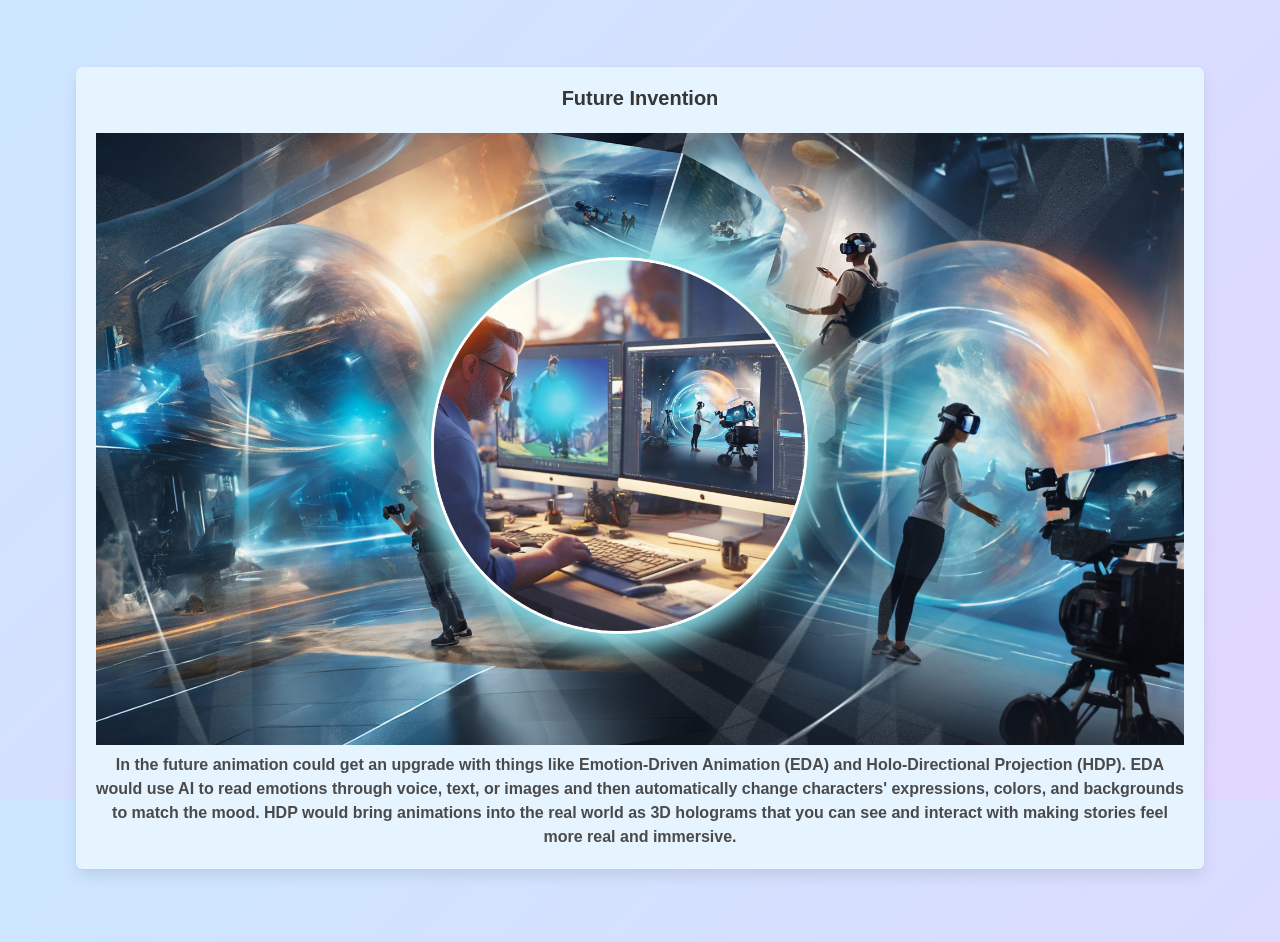
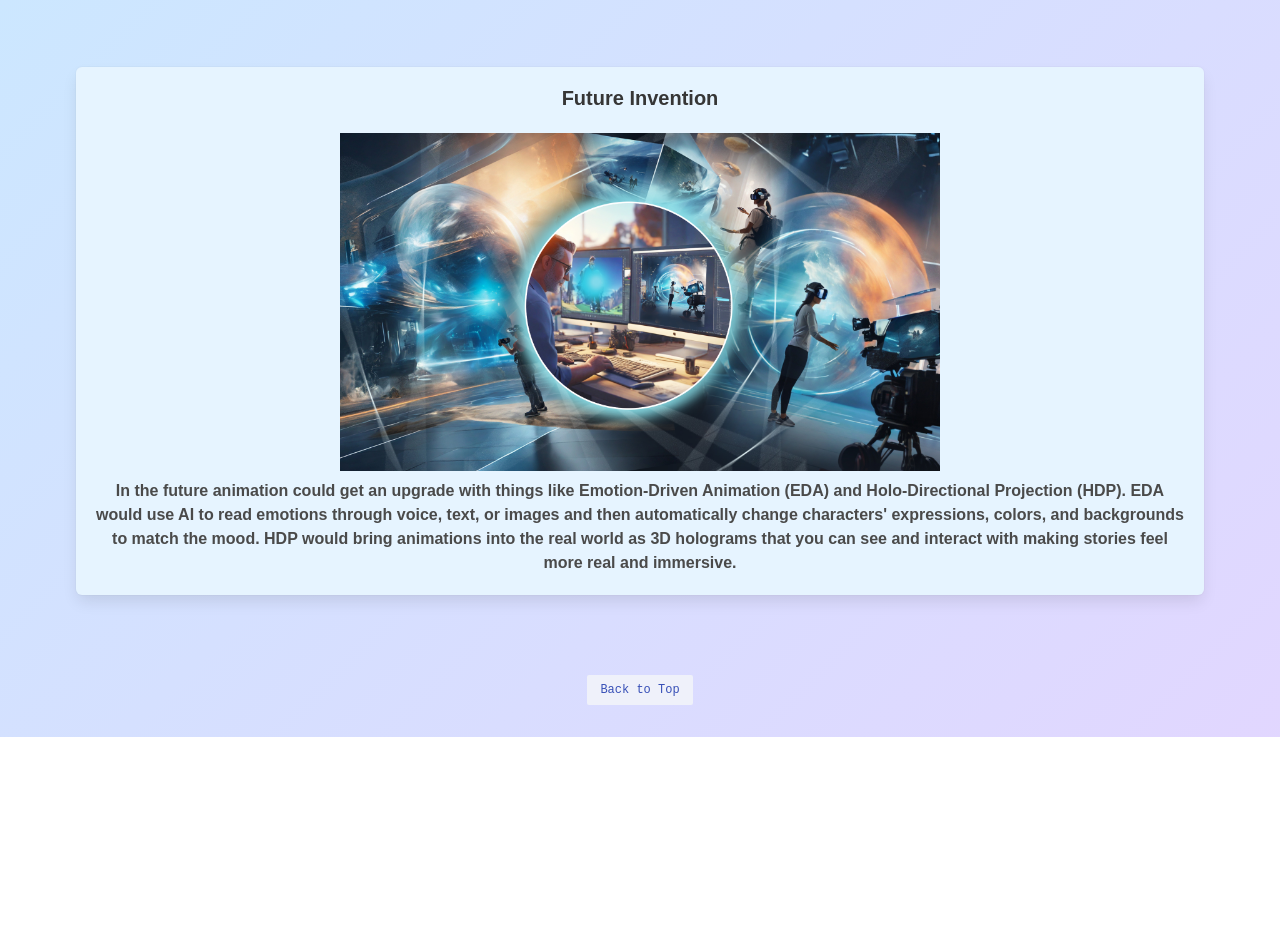
Before and after one commit to bekhruza2004/sep10-freedom-project, a plain HTML site: page index.html in a window 1280 px wide. Shown: the part 1600-2542 px from the top of the page. After the commit the page ends 2337 px from the top, so only its background shows below. Drawn offline with nearby package versions, Linux system fonts and the light colour scheme; a web font is replaced by a local one.

Commit message:
Sat, May 10, 2025, 5:03 PM -04:00

```diff
--- a/index.html
+++ b/index.html
@@ -114,7 +114,7 @@
     <div class="container">
       <div class="box">
         <h3 class="title is-5">Future Invention</h3>
-        <img src="future.jpg" alt="future">
+        <img class="small-img" src="future.jpg" alt="future">
         <p class="has-text-weight-bold mt-2">In the future animation could get an upgrade with things like Emotion-Driven Animation (EDA) and Holo-Directional Projection (HDP). EDA would use AI to read emotions through voice, text, or images and then automatically change characters' expressions, colors, and backgrounds to match the mood. HDP would bring animations into the real world as 3D holograms that you can see and interact with making stories feel more real and immersive.</p>
       </div>
     </div>
--- a/style.css
+++ b/style.css
@@ -113,3 +113,10 @@ h4 {
 a {
   font-family: "Sometype Mono", monospace;
 }
+
+.small-img {
+  width: 600px;
+  height: auto;
+  display: block;
+  margin: 0 auto;
+}
```
